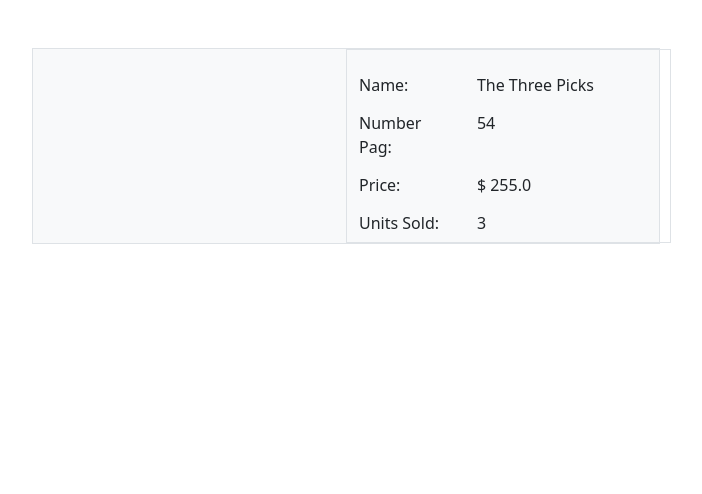
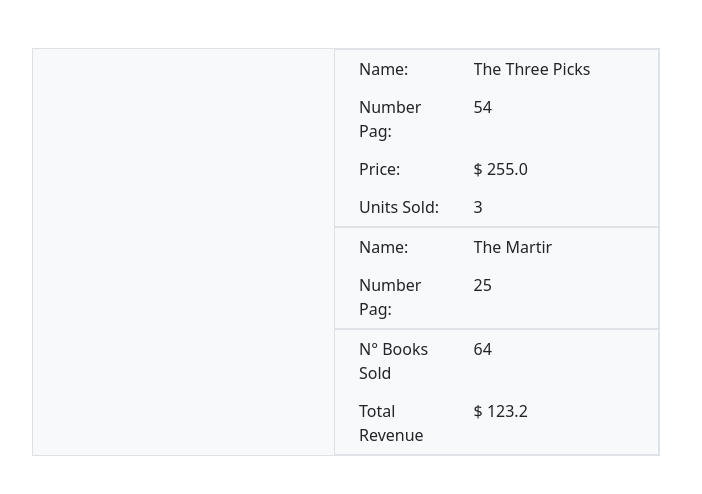
Before and after one commit to Andres6936/ChildrenStories, a React (Create React App) app: page / in a window 1280 px wide. Shown: the top 494 px of the page, without its empty margins (294-996 px from the left). Built offline with nearby package versions, Linux system fonts and the light colour scheme.

Commit message:
Added the panel that missing

```diff
--- a/src/App.js
+++ b/src/App.js
@@ -11,21 +11,23 @@
 
                     </div>
 
-                    <div className='col-6 border'>
+                    <div className='col-6'>
                         <div className='row'>
-                            <form className='row g-3'>
+                            <form className='row border'>
                                 <LabelInline label='Name:' value='The Three Picks'/>
                                 <LabelInline label='Number Pag:' value='54'/>
                                 <LabelInline label='Price:' value='$ 255.0'/>
                                 <LabelInline label='Units Sold:' value='3'/>
                             </form>
 
-                            <form className='col-12'>
-
+                            <form className='row border'>
+                                <LabelInline label='Name:' value='The Martir'/>
+                                <LabelInline label='Number Pag:' value='25'/>
                             </form>
 
-                            <form className='col-12'>
-
+                            <form className='row border'>
+                                <LabelInline label='N° Books Sold' value='64'/>
+                                <LabelInline label='Total Revenue' value='$ 123.2'/>
                             </form>
                         </div>
                     </div>
```
